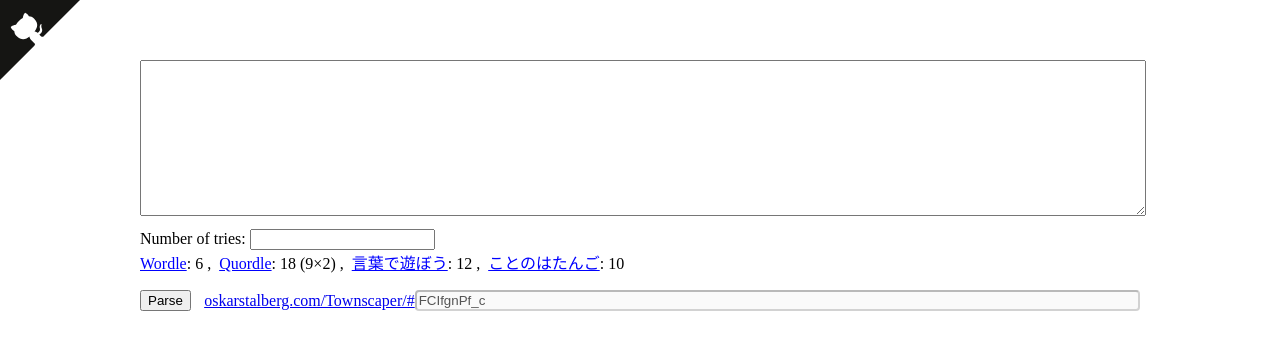
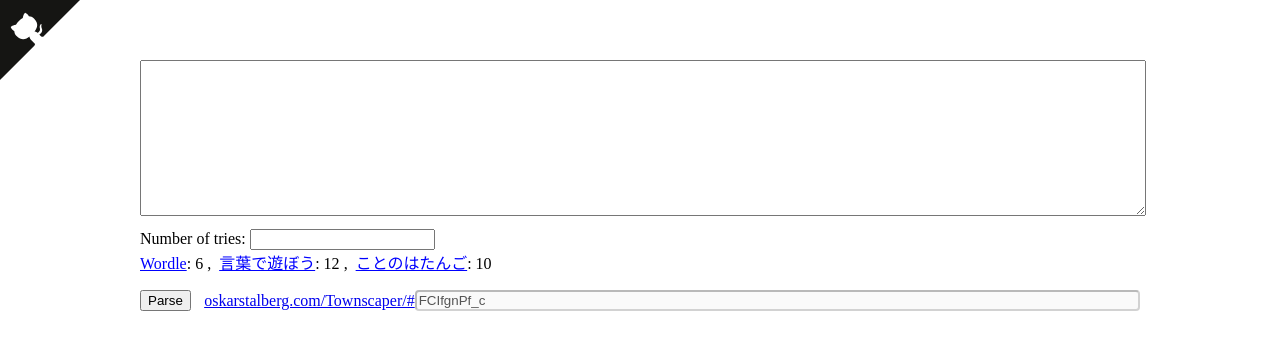
Before and after one commit to patarapolw/wordle2townscaper, a website built with Vite: page index.html in a window 1280 px wide. Built offline with nearby package versions, Linux system fonts and the light colour scheme.

Commit message:
remove Quordle height setter for now

```diff
--- a/index.html
+++ b/index.html
@@ -78,9 +78,9 @@
         <span class="field">
           <a data-wordle-ntries="6">Wordle</a>: 6
         </span>
-        <span class="field">
+        <!-- <span class="field">
           <a data-wordle-ntries="18">Quordle</a>: 18 (9&times;2)
-        </span>
+        </span> -->
         <span class="field">
           <a data-wordle-ntries="12">言葉で遊ぼう</a>: 12
         </span>
```
